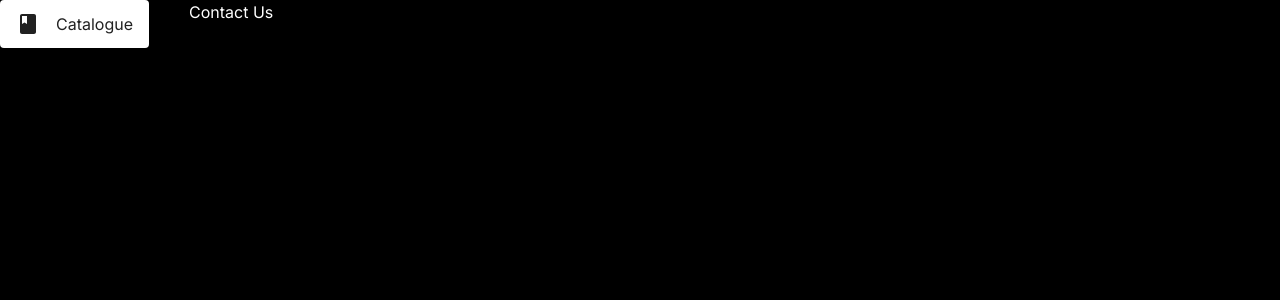
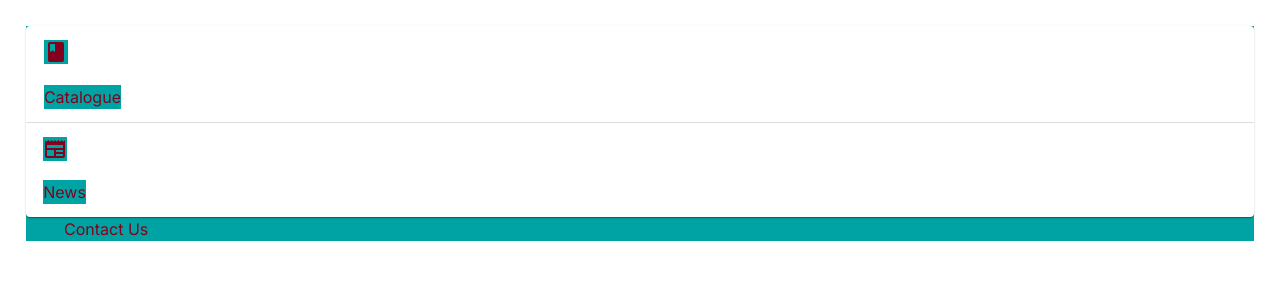
Before and after one commit to josh-peters-2357/bookstore, a Next.js app: page /home in a window 1280 px wide. Shown: the top 300 px of the page. Built offline with nearby package versions, Linux system fonts and the light colour scheme.

Commit message:
More baseline stuff

```diff
--- a/src/app/components/catalogue-menu.tsx
+++ /dev/null
@@ -1,46 +0,0 @@
-import React from 'react';
-import { Accordion,
-         AccordionDetails,
-         AccordionSummary,
-         List,
-         ListItem,
-         ListItemButton,
-         ListItemText,
-         Stack } from '@mui/material';
-import '../../app/globals.scss';
-import BookIcon from '@mui/icons-material/Book';
-
-export default function CatalogueMenu () {
-    return (
-        <Accordion>
-        <AccordionSummary
-          aria-controls="panel1-content"
-          id="panel1-header"
-        >
-            <Stack spacing={{ xs: 1, sm: 2 }}
-                   direction="row"
-                   useFlexGap
-                   flexWrap="wrap">
-                <BookIcon className='book-accordion'/>
-                <div className='book-accordion'>
-                    Catalogue
-                </div>
-            </Stack>
-        </AccordionSummary>
-        <AccordionDetails>
-        <List>
-          <ListItem disablePadding>
-            <ListItemButton>
-              <ListItemText primary="Books" />
-            </ListItemButton>
-          </ListItem>
-          <ListItem disablePadding>
-            <ListItemButton component="a" href="#simple-list">
-              <ListItemText primary="Movies" />
-            </ListItemButton>
-          </ListItem>
-        </List>
-        </AccordionDetails>
-        </Accordion>
-    )
-}
--- /dev/null
+++ b/src/app/components/menu-helpers.tsx
@@ -0,0 +1,33 @@
+import React from 'react';
+import { Accordion, AccordionDetails, AccordionSummary, Link, ListItem, ListItemButton, ListItemText, Stack } from '@mui/material';
+import '../../app/globals.scss';
+
+export default function CreateMenuItem(
+    { header, items, id }: { header: React.JSX.Element, items: React.JSX.Element, id: string })  {
+    return (
+        <Accordion>
+            <AccordionSummary aria-controls="panel1-content"
+                            id={"panel1-header-" + id}>
+                <Stack spacing={{ xs: 1, sm: 2 }}
+                    direction="row"
+                    useFlexGap
+                    flexWrap="wrap">
+                    {header}
+                </Stack>
+            </AccordionSummary>
+            <AccordionDetails>{items}</AccordionDetails>
+        </Accordion>
+    )
+}
+
+export function GenerateListItem(path: string, desc: string)  {
+    return (
+      <Link href={path} className='Accordion'>
+        <ListItem disablePadding>
+          <ListItemButton>
+            <ListItemText primary={desc} className='Accordion'/>
+          </ListItemButton>
+        </ListItem>
+      </Link>
+    )
+  }
--- a/src/app/components/menu.tsx
+++ /dev/null
@@ -1,31 +0,0 @@
-'use client'
-import React from 'react';
-import { Container, Grid, Stack } from '@mui/material';
-import '../../app/globals.scss';
-import Link from 'next/link';
-import CatalogueMenu from './catalogue-menu';
-
-export default function Menu () {
-    function LinkJSX (name: string, path: string): React.JSX.Element {
-        return (
-            <Link href={path}>
-                <Container className="body">{name}</Container>
-            </Link>
-        )
-    }
-
-    return (
-        <Stack spacing={{ xs: 1, sm: 2 }}
-               direction="row"
-               useFlexGap
-               flexWrap="wrap">
-            <CatalogueMenu/>
-            {LinkJSX("Contact Us", "/contact")}
-        </Stack>
-    // <Grid container>
-    //     <Grid item><CatalogueMenu/></Grid>
-    //     <Grid item>{LinkJSX("Contact Us", "/contact")}</Grid>
-    //     <Grid item>{LinkJSX("About Cliff's Edge Bookstore", "/about")}</Grid>
-    // </Grid>
-    )
-}
--- /dev/null
+++ b/src/app/components/menu/catalogue-menu.tsx
@@ -0,0 +1,28 @@
+import React from 'react';
+import '../../../app/globals.scss';
+import BookIcon from '@mui/icons-material/Book';
+import CreateMenuItem, { GenerateListItem } from '../menu-helpers';
+
+export default function CatalogueMenu () {
+    const header = (
+      <>
+        <BookIcon className='Accordion'/>
+        <div className='Accordion'>
+          Catalogue
+        </div>
+      </>)
+
+    const items = (
+      <>
+        {GenerateListItem("/books", "Books")}
+        {GenerateListItem("/movies", "Movies")}
+      </>
+    )
+
+    return (
+      <CreateMenuItem
+        header={header}
+        items={items}
+        id={"catalogue-menu"}/>
+    )
+}
--- /dev/null
+++ b/src/app/components/menu/menu.tsx
@@ -0,0 +1,25 @@
+'use client'
+import React from 'react';
+import { Container, Stack } from '@mui/material';
+import '../../../app/globals.scss';
+import Link from 'next/link';
+import CatalogueMenu from './catalogue-menu';
+import NewsMenu from './news-menu';
+
+export default function Menu () {
+    function LinkJSX (name: string, path: string): React.JSX.Element {
+        return (
+            <Link href={path} color='red'>
+                <Container className="accordion">{name}</Container>
+            </Link>
+        )
+    }
+
+    return (
+        <Stack className='Accordion'>
+            <CatalogueMenu/>
+            <NewsMenu/>
+            {LinkJSX("Contact Us", "/contact")}
+        </Stack>
+    )
+}
--- /dev/null
+++ b/src/app/components/menu/news-menu.tsx
@@ -0,0 +1,29 @@
+import React from 'react';
+import '../../../app/globals.scss';
+import NewspaperIcon from '@mui/icons-material/Newspaper';
+import CreateMenuItem from '../menu-helpers';
+import { GenerateListItem } from '../menu-helpers';
+
+export default function NewsMenu () {
+    const header = (
+      <>
+        <NewspaperIcon className='Accordion'/>
+        <div className='Accordion'>
+          News
+        </div>
+      </>)
+
+    const items = (
+      <>
+        {GenerateListItem("/events", "Upcoming Events")}
+        {GenerateListItem("/announcements", "Announcements")}
+      </>
+    )
+
+    return (
+      <CreateMenuItem
+        header={header}
+        items={items}
+        id={"news-menu"}/>
+    )
+}
--- a/src/app/globals.scss
+++ b/src/app/globals.scss
@@ -5,40 +5,14 @@
 
 @media (prefers-color-scheme: light) {
   :root {
-    --foreground-rgb: 255, 255, 255;
-    --background-rgb: 0, 0, 0;
-    --max-width: 100%;
-    --max-height: 100%;
+    --foreground-rgb: rgb(131, 0, 28);
+    --background-rgb: rgb(0, 163, 163);;
   }
 }
 
-.main-fg-bg-colors {
-  color: rgb(var(--foreground-rgb));
-  background: rgb(var(--background-rgb));
-}
-
-.max-w-h {
-    width: var(--max-width);
-    height: var(--max-height);
-}
-
-.no-padding {
-    padding: 0%;
-}
-
-
-body {
-    @extend .main-fg-bg-colors;
-    @extend .max-w-h;
-    @extend .no-padding;
-}
-
-base {
-    @extend .main-fg-bg-colors;
-    @extend .max-w-h;
-    @extend .no-padding;
-    max-width: false;
-    max-height: false;
+.menu {
+    color: var(--foreground-rgb);
+    background-color: var(--background-rgb);
 }
 
 @layer utilities {
@@ -47,20 +21,10 @@ base {
   }
 }
 
-book-icon {
-  display: 'flex';
-  flex-direction: row;
-  align-items: 'center';
-  flex-wrap: 'wrap';
-  min-width: fit-content;
-}
-
-acc {
-  min-width: fit-content;
-}
-
-book-accordion {
+.Accordion {
   direction: flex;
   flex-direction: row;
   margin: 2%;
+  color: var(--foreground-rgb);
+  background-color: var(--background-rgb);
 }
--- a/src/app/home/page.tsx
+++ b/src/app/home/page.tsx
@@ -1,7 +1,7 @@
 'use client'
 import React from 'react';
 import '../../app/globals.scss';
-import Menu from '../components/menu';
+import Menu from '../components/menu/menu';
 
 export default function Home() {
   return (
```
